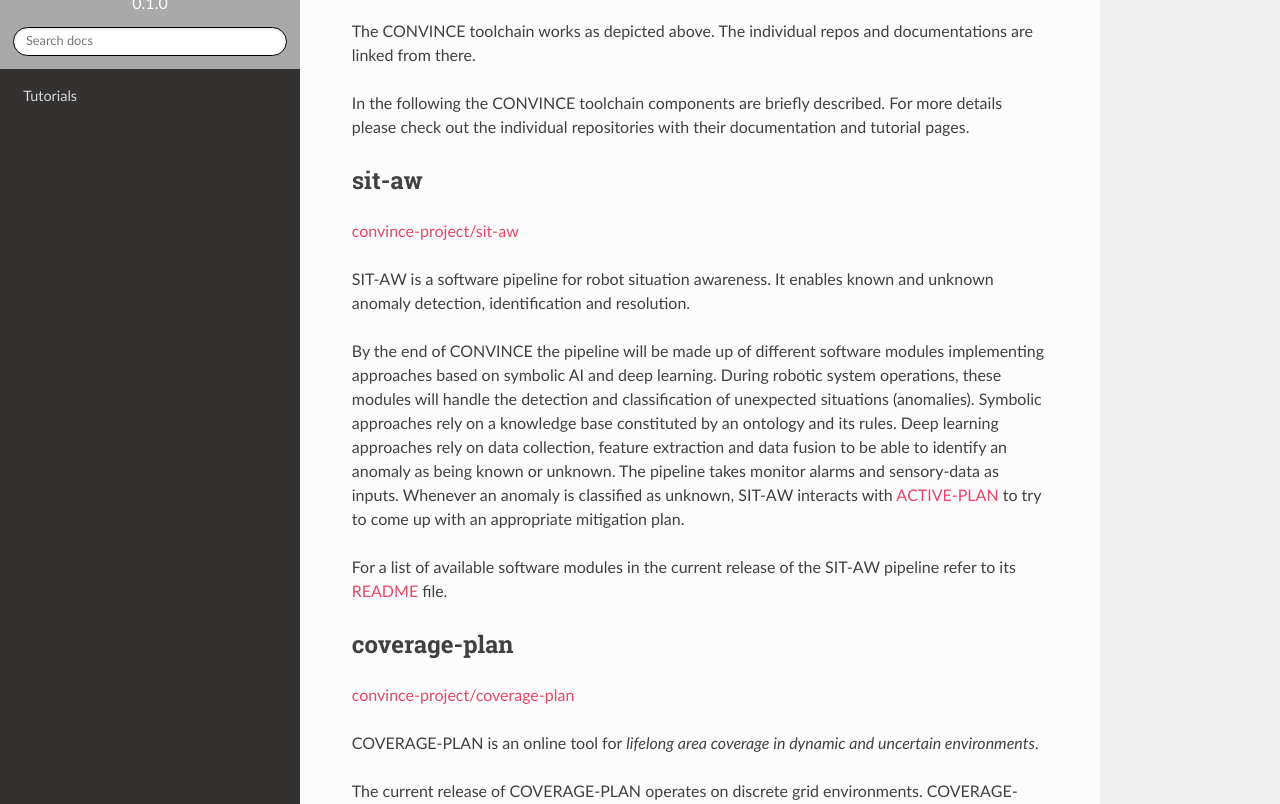
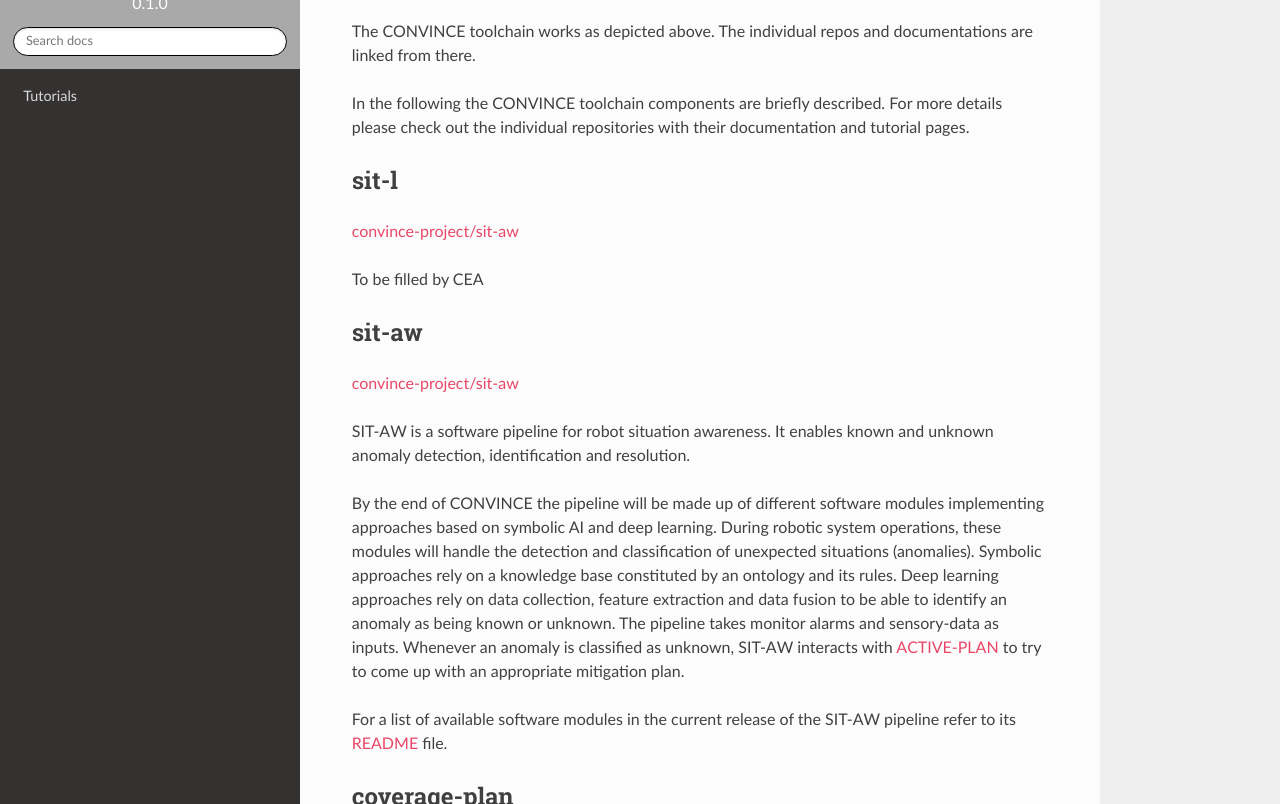
Before and after one commit to convince-project/overview, a Sphinx documentation site: the page built from docs/source/index.rst, in a window 1280 px wide and 900 px high, scrolled down 360 px, cut to the strip 96-900 px from the top of the window. Built offline with Sphinx 7.4.7 and the Read the Docs theme 2.0.0, drawn with Linux system fonts in a browser that asks for light colours.

Commit message:
add sit-l
Signed-off-by: Michaela Klauck <michaela.klauck@de.bosch.com>

```diff
--- a/docs/source/index.rst
+++ b/docs/source/index.rst
@@ -14,6 +14,13 @@ This is the entry-point for the CONVINCE toolchain documentation. It provides an
 The CONVINCE toolchain works as depicted above. The individual repos and documentations are linked from there.
 
 In the following the CONVINCE toolchain components are briefly described. For more details please check out the individual repositories with their documentation and tutorial pages.
+
+
+sit-l
+------
+`convince-project/sit-aw <https:///github.com/convince-project/sit-l>`_
+
+To be filled by CEA
 
 sit-aw
 ------
```
Also changed, not shown: 1 other file.
